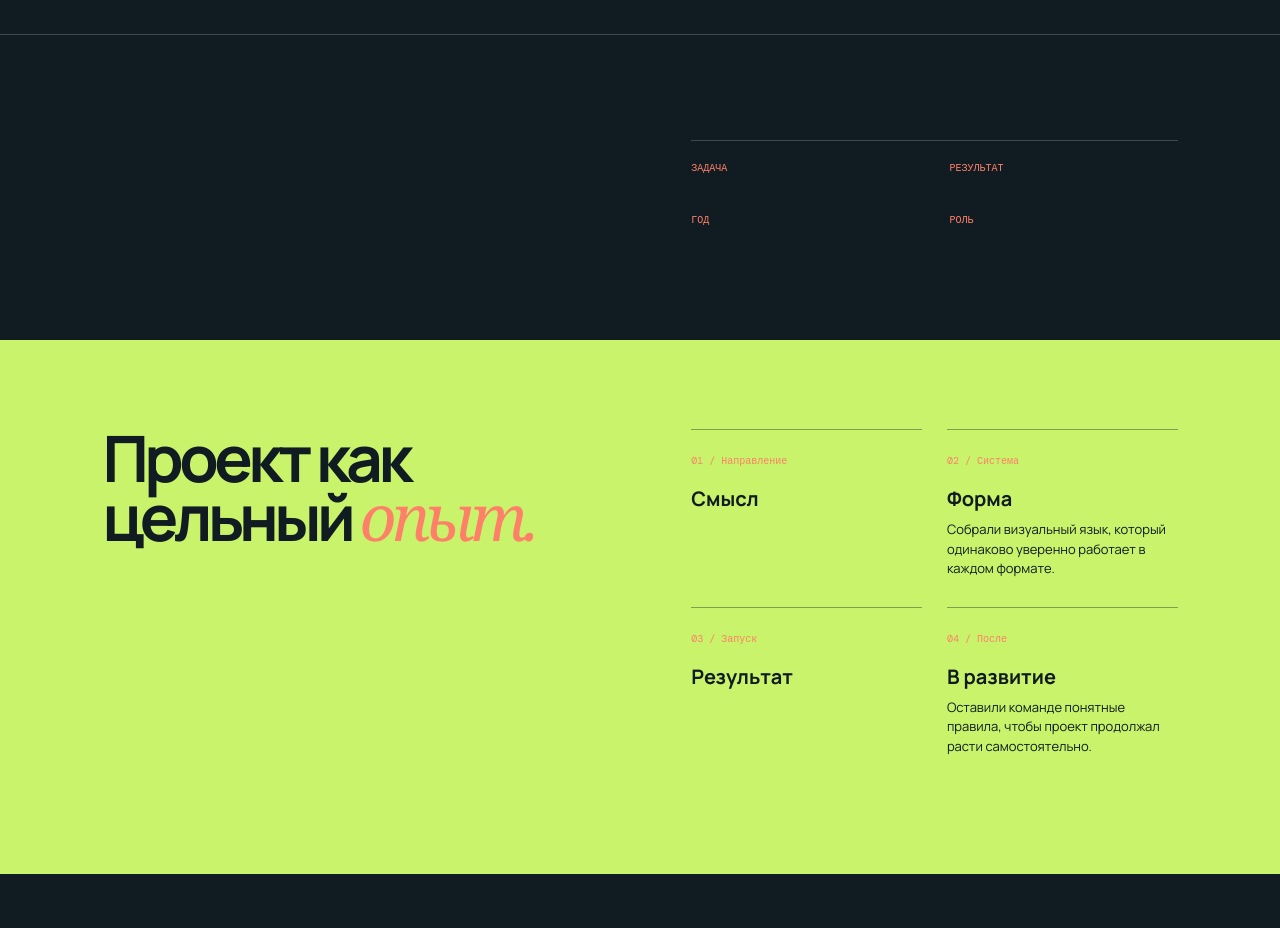
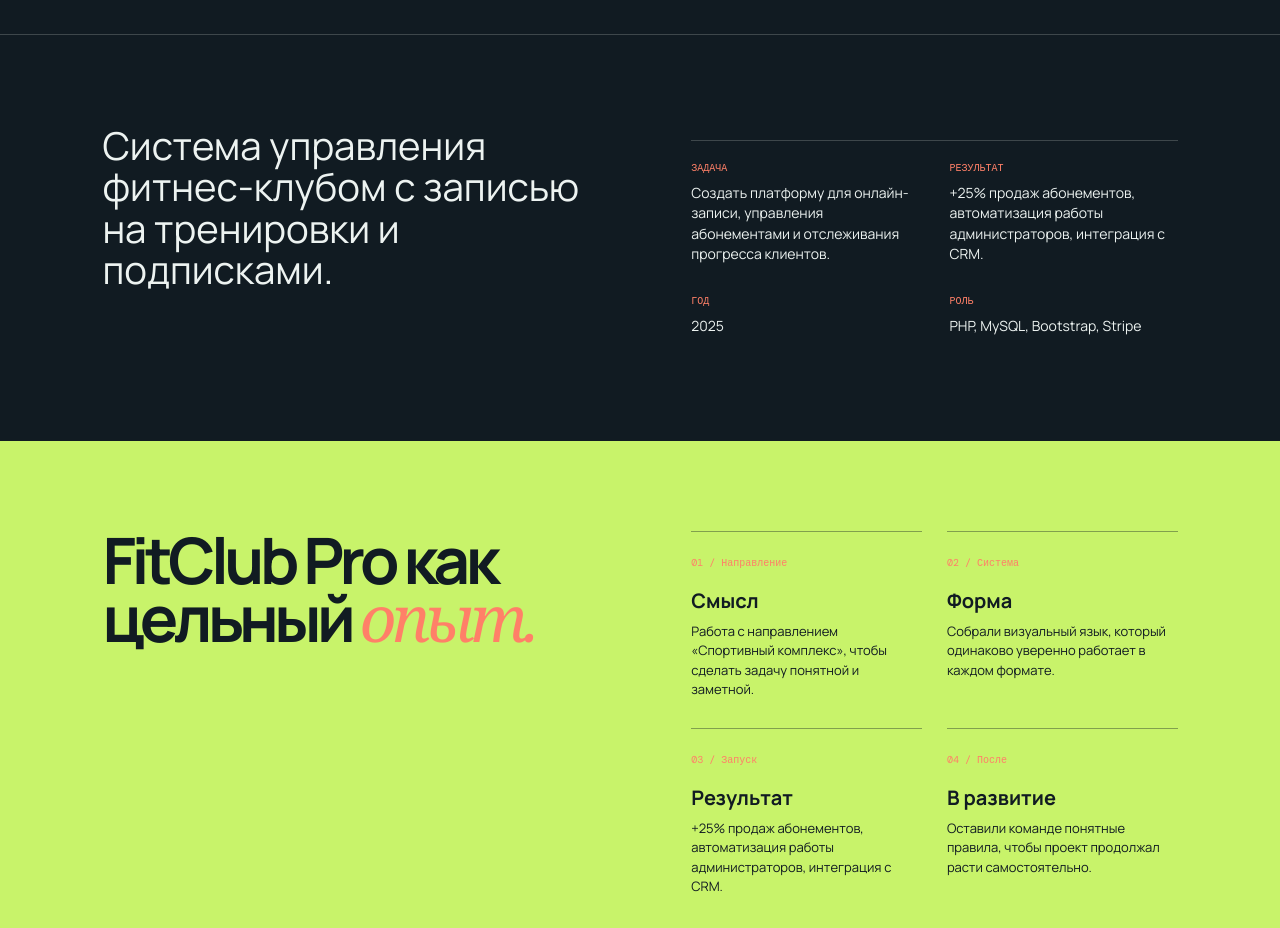
Before and after one commit to Jirafs/Portfolio-Jiraf, a plain HTML site: page project.html in a window 1280 px wide. Shown: the part 1060-1988 px from the top of the page. Drawn offline with nearby package versions, Linux system fonts and the light colour scheme.

Commit message:
Доделан сайт: исправлены кейсы, тема и структура
- project.html: убран несуществующий проект sostav, исправлен fallback в script.js
- dark-theme.css: устранён конфликт с redesign.css (секции теряли фон)
- about.html: удалён мусорный блок перед doctype (quirks mode)
- добавлены README.md и .gitignore

```diff
--- a/dark-theme.css
+++ b/dark-theme.css
@@ -1,146 +1,42 @@
-/* Тёмная современная тема */
+/* Тёмная тема — аккуратные дополнения к redesign.css.
+   Файл подключается последним, поэтому он НЕ должен трогать секции
+   со своим фоном (.about, .contact, .work, .ticker) — иначе они теряют дизайн.
+   Здесь только доработки, усиливающие общую тёмную тему. */
 :root {
-  --bg-dark: #0a0a0a;
   --bg-card: #1a1a1a;
-  --text-primary: #ffffff;
   --text-secondary: #a0a0a0;
-  --accent: #d9f35a;
   --accent-hover: #c5e045;
-  --border: #333333;
-  --gradient-start: #0a0a0a;
-  --gradient-end: #1a1a1a;
 }
 
-body {
-  background: var(--bg-dark);
-  color: var(--text-primary);
-}
-
-.site-shell {
-  background: var(--bg-dark);
-}
-
-.topbar {
-  background: rgba(10, 10, 10, 0.95);
-  backdrop-filter: blur(10px);
-  border-bottom: 1px solid var(--border);
-}
-
-.brand {
-  color: var(--text-primary);
-}
-
-.desktop-nav a {
-  color: var(--text-secondary);
-}
-
-.desktop-nav a:hover {
-  color: var(--accent);
-}
-
-.hero {
-  background: linear-gradient(135deg, var(--gradient-start) 0%, var(--gradient-end) 100%);
-}
-
-.hero h1 {
-  color: var(--text-primary);
-}
-
-.hero h1 em {
-  color: var(--accent);
-}
-
-.hero-lead {
-  color: var(--text-secondary);
-}
-
-.circle-link {
-  background: var(--accent);
-  color: var(--bg-dark);
+/* Мягкие тени у изображений и карточек */
+.hero-image-wrap {
+  box-shadow: 0 20px 60px rgba(0, 0, 0, 0.45);
 }
 
 .project-image {
-  border: 1px solid var(--border);
   box-shadow: 0 4px 20px rgba(0, 0, 0, 0.3);
 }
 
-.project:hover .project-image {
-  border-color: var(--accent);
-  box-shadow: 0 8px 30px rgba(217, 243, 90, 0.2);
+.project {
+  transition: transform 0.3s ease;
 }
 
-.project-meta {
-  background: var(--bg-card);
-  border: 1px solid var(--border);
+.project:hover {
+  transform: translateY(-4px);
 }
 
-.project-meta h2 {
-  color: var(--text-primary);
-}
-
-.project-meta span {
-  color: var(--text-secondary);
-}
-
-.about-statement {
-  color: var(--text-primary);
-}
-
-.about-details p {
-  color: var(--text-secondary);
-}
-
-.knowledge-grid span {
-  background: var(--bg-card);
-  border: 1px solid var(--border);
-  color: var(--text-primary);
-}
-
-.knowledge-grid span:hover {
-  border-color: var(--accent);
-  color: var(--accent);
-}
-
-.section-heading p {
-  color: var(--text-primary);
-}
-
-.section-note {
-  color: var(--text-secondary);
-}
-
-.ticker {
-  background: var(--bg-card);
-  border-top: 1px solid var(--border);
-  border-bottom: 1px solid var(--border);
-}
-
-.ticker-track {
-  color: var(--text-secondary);
+/* Плавная смена цвета ссылок в навигации */
+.desktop-nav a,
+.socials a {
+  transition: color 0.25s ease;
 }
 
 .hero h1 {
   letter-spacing: -0.06em;
 }
 
-.project-meta h2 {
-  letter-spacing: -0.02em;
+/* Единый стиль плиток «Что я знаю» */
+.knowledge-grid span:hover {
+  background: var(--blue);
+  color: var(--paper);
 }
-
-.hero-image-wrap {
-  box-shadow: 0 20px 60px rgba(0, 0, 0, 0.5);
-}
-
-.project {
-  transition: transform 0.3s ease, box-shadow 0.3s ease;
-}
-
-.project:hover {
-  transform: translateY(-4px);
-}
-
-@media (max-width: 700px) {
-  .hero-lead {
-    color: var(--text-secondary);
-  }
-}
--- a/project.html
+++ b/project.html
@@ -26,8 +26,8 @@
     </header>
     <main>
       <section class="case-hero">
-        <div class="case-kicker"><span id="case-index">01 / 08</span><span id="case-category">Brand identity</span></div>
-        <h1 id="case-title">Sostav</h1>
+        <div class="case-kicker"><span id="case-index">01 / 03</span><span id="case-category">Спортивный комплекс</span></div>
+        <h1 id="case-title">FitClub Pro</h1>
         <div class="case-hero-image"><img id="case-image" src="" alt="" /></div>
       </section>
       <section class="case-info">
--- a/script.js
+++ b/script.js
@@ -11,7 +11,8 @@
 const casePage = document.querySelector('.case-page');
 if (casePage) {
   const requestedProject = new URLSearchParams(window.location.search).get('project');
-  const projectKey = projectData[requestedProject] ? requestedProject : 'sostav';
+  const defaultProject = Object.keys(projectData)[0];
+  const projectKey = projectData[requestedProject] ? requestedProject : defaultProject;
   const project = projectData[projectKey];
   const projectOrder = Object.keys(projectData);
   const projectPosition = projectOrder.indexOf(projectKey);
```
Also changed, not shown: about.html (+0 -3 lines), README.md (added), 1 other file.
